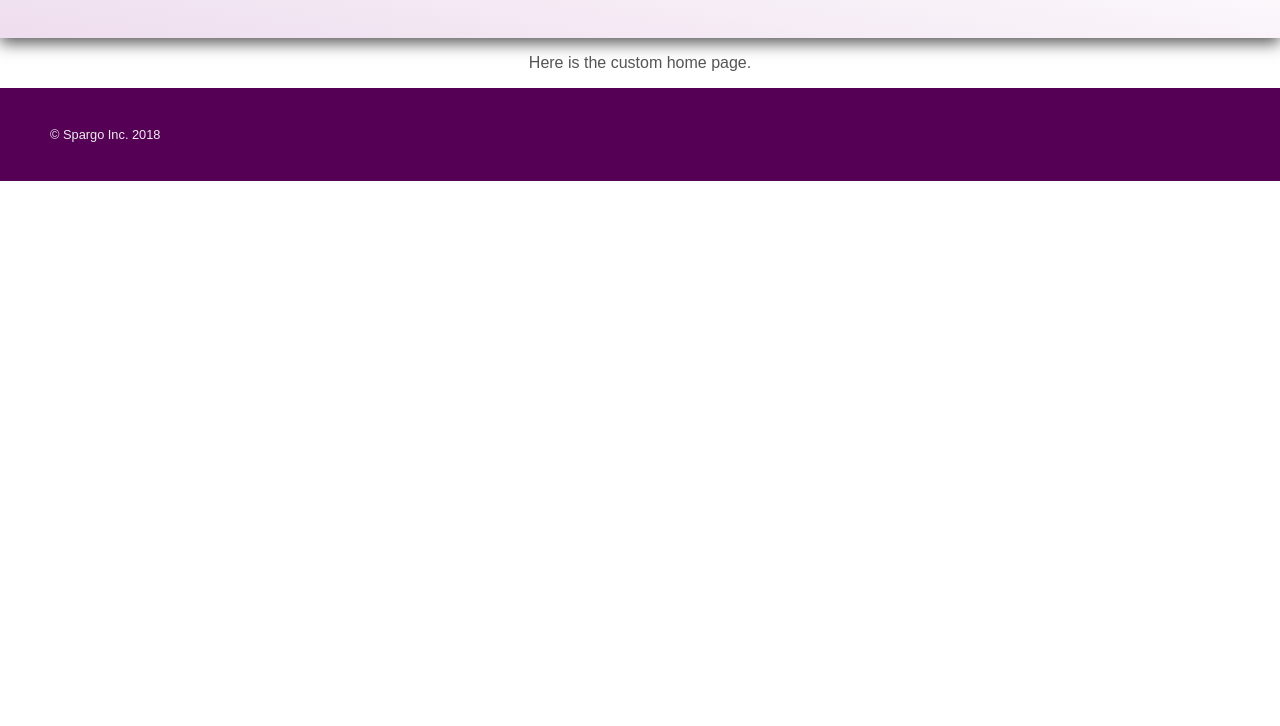
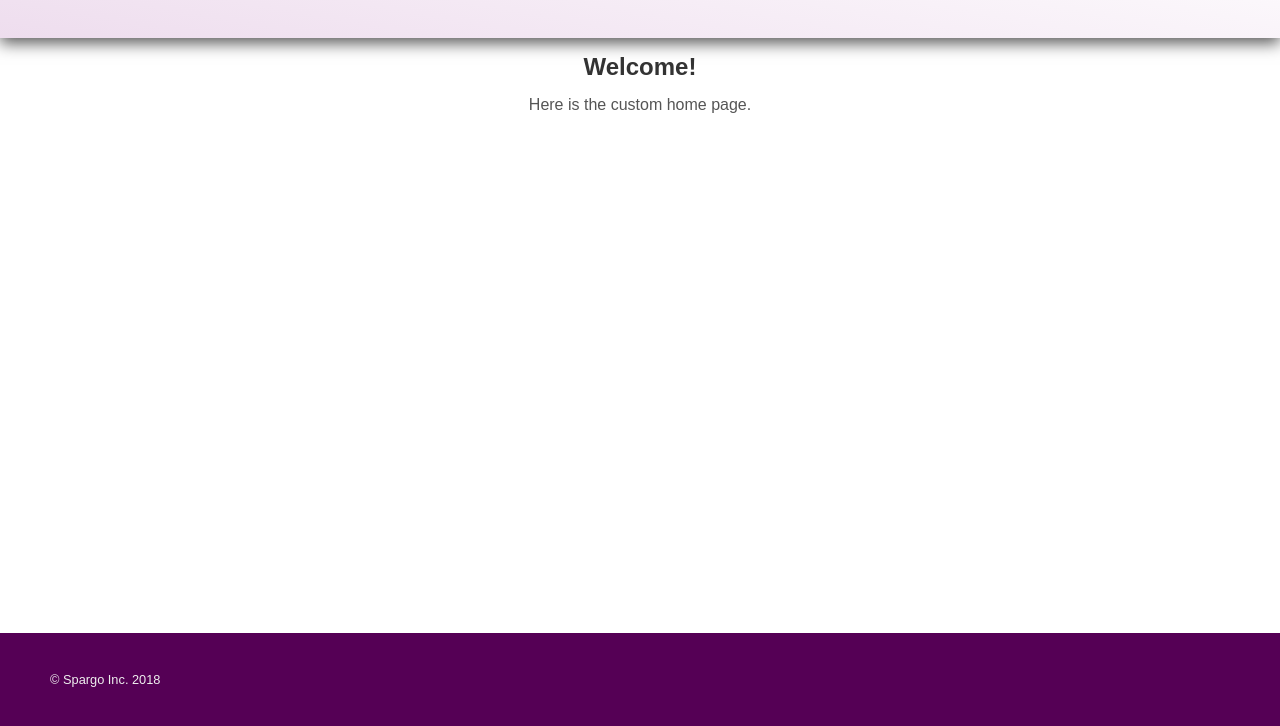
Before and after one commit to SpargoInc/web, a plain HTML site: page apache/www/index.html in a window 1280 px wide. Shown: the part 74-800 px from the top of the page. Drawn offline with Linux system fonts and the light colour scheme.

Commit message:
Minor updates to html; Update Dockerfile to use ENTRYPOINT instead of CMD

```diff
--- a/apache/www/css/site.css
+++ b/apache/www/css/site.css
@@ -38,4 +38,8 @@ footer, .footer {
     background-color: #550055;
     color: #efefef;
     font-size: .8rem;
+    position: absolute;
+    bottom: 0;
+    left: 0;
+    right: 0;
 }
--- a/apache/www/index.html
+++ b/apache/www/index.html
@@ -1,3 +1,4 @@
+<!DOCTYPE html>
 <html>
     <head>
         <title>Spargo Inc.</title>
@@ -8,6 +9,7 @@
                 <h1>Spargo Inc.<small>Home Page</small></h1>
         </header>
         <main>
+            <h2>Welcome!</h2>
             <p>Here is the custom home page.</p>
         </main>
         <footer>
```
Also changed, not shown: 2 other files.
